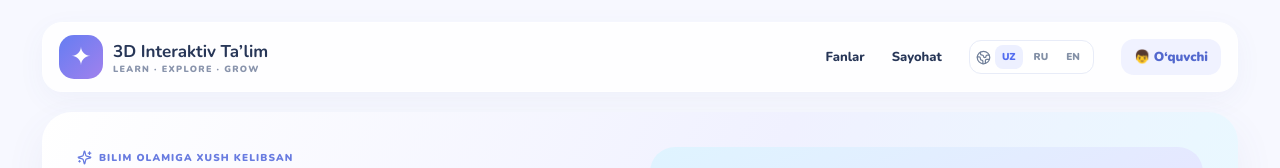
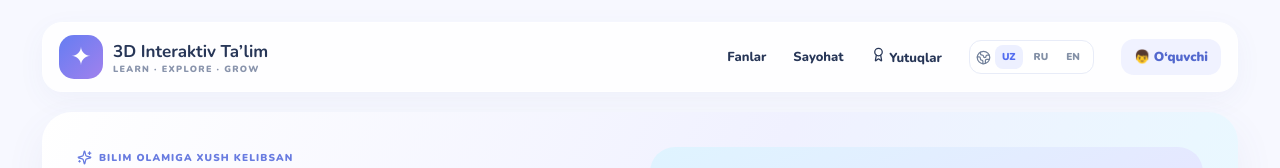
Before and after one commit to axmadjonovnodirjon4547-hue/3d-interaktiv-talim, a Next.js app: page / in a window 1280 px wide. Shown: the top 168 px of the page. Built offline with nearby package versions, Linux system fonts and the light colour scheme.

Commit message:
feat: link achievements from student dashboard

```diff
--- a/src/app/page.tsx
+++ b/src/app/page.tsx
@@ -1,7 +1,7 @@
 "use client";
 import Link from "next/link";
 import { useState } from "react";
-import { Compass, Flame, GraduationCap, Sparkles, Star, Trophy, Globe2 } from "lucide-react";
+import { Compass, Flame, GraduationCap, Sparkles, Star, Trophy, Globe2, Award } from "lucide-react";
 
 type Locale = "uz" | "ru" | "en";
 const copy = {
@@ -14,7 +14,7 @@ export default function Home() {
  const subjects=[{icon:"➗",title:t.math,detail:t.mathDesc,color:"violet",href:"/dars/narsalarning-xossalari",status:t.available},{icon:"🔬",title:t.science,detail:t.scienceDesc,color:"mint",href:"#",status:t.soon},{icon:"📚",title:t.language,detail:t.languageDesc,color:"peach",href:"#",status:t.soon}];
  return <main className="shell">
   <header className="topbar"><Link href="/" className="brand"><span className="brand-mark">✦</span><span><b>3D Interaktiv Ta’lim</b><small>LEARN · EXPLORE · GROW</small></span></Link>
-   <nav><a href="#fanlar">{t.nav1}</a><a href="#sayohat">{t.nav2}</a><div className="locale-switch" aria-label="Language selector"><Globe2 size={15}/>{(["uz","ru","en"] as Locale[]).map(l=><button key={l} className={locale===l?"active":""} onClick={()=>setLocale(l)}>{l.toUpperCase()}</button>)}</div><button className="profile">👦 <span>{t.student}</span></button></nav>
+   <nav><a href="#fanlar">{t.nav1}</a><a href="#sayohat">{t.nav2}</a><Link href="/yutuqlar" className="ach-nav-link"><Award size={15}/> Yutuqlar</Link><div className="locale-switch" aria-label="Language selector"><Globe2 size={15}/>{(["uz","ru","en"] as Locale[]).map(l=><button key={l} className={locale===l?"active":""} onClick={()=>setLocale(l)}>{l.toUpperCase()}</button>)}</div><button className="profile">👦 <span>{t.student}</span></button></nav>
   </header>
   <section className="welcome"><div className="welcome-copy"><div className="eyebrow"><Sparkles size={15}/> {t.eyebrow}</div><h1>{t.headline1}<br/><em>{t.headline2}</em></h1><p>{t.intro}</p><Link className="primary-btn" href="/dars/narsalarning-xossalari">{t.start} <span>→</span></Link><div className="welcome-meta"><span>⭐ {t.meta1}</span><span>🧩 {t.meta2}</span><span>🏆 {t.meta3}</span></div></div>
    <div className="scene" aria-label="3D learning world"><div className="sun">☀️</div><div className="cloud c1"></div><div className="cloud c2"></div><div className="planet">🪐</div><div className="hill hill-back"></div><div className="hill hill-front"></div><div className="mascot"><div className="antenna"></div><div className="robot-face"><i></i><i></i><b></b></div><div className="robot-body">✦</div></div><span className="float-shape f1">🔵</span><span className="float-shape f2">🔺</span><span className="float-shape f3">🟨</span><div className="scene-label">{t.mascot}</div></div>
```
